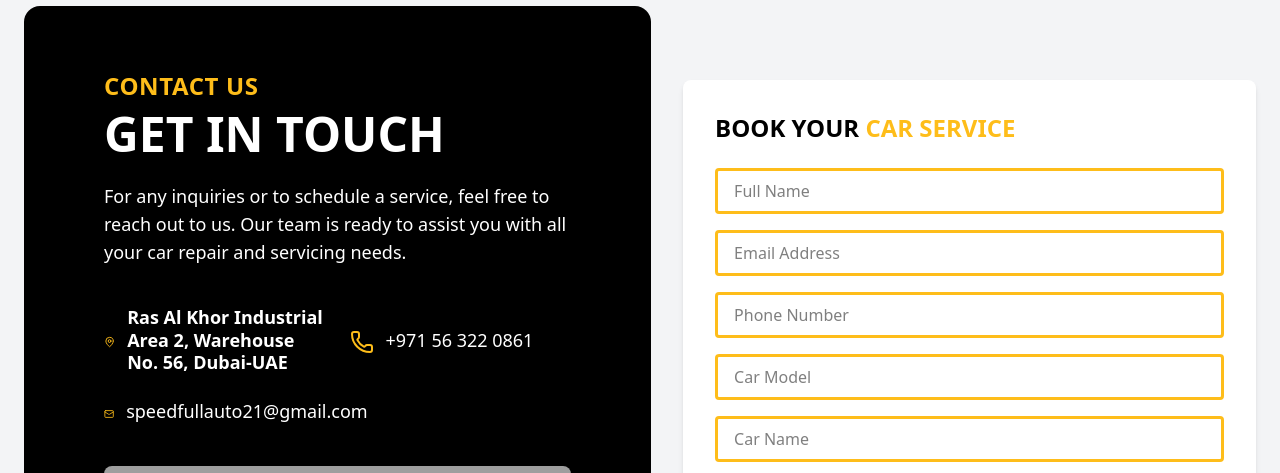
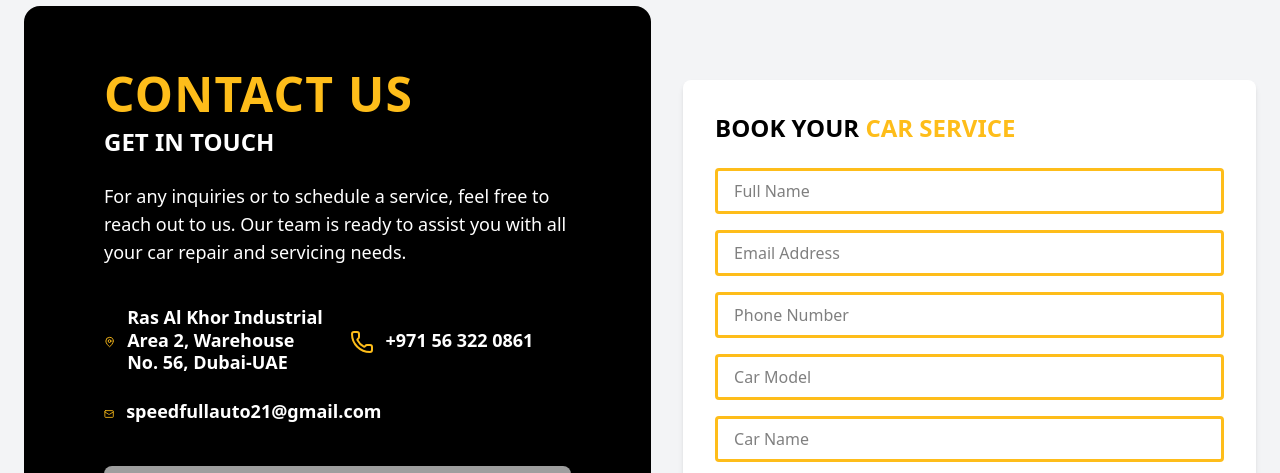
Before and after one commit to Vr7Rizwan/full-speed-auto, a Next.js app: page /contact in a window 1280 px wide. Shown: the part 154-627 px from the top of the page. Built offline with nearby package versions, Linux system fonts and the light colour scheme; no server answers; grey boxes are pictures that could not be loaded.

Commit message:
service banner change, about cards height, contactform headings fixed

```diff
--- a/app/components/About/Cards.tsx
+++ b/app/components/About/Cards.tsx
@@ -3,14 +3,17 @@ const Cards=()=>{
     return(
         <section className="py-10">
             <div className="w-[95%] mx-auto flex rounded-2xl bg-txtColor flex-col md:flex-row md:items-start justify-center px-4 gap-15 md:gap-20 flex-wrap py-12">
-                {
-                   cards.map((value,i)=>(
-            <div key={`${value} ${i}`} className="flex flex-col justify-center items-start w-full md:w-1/4 gap-3 px-6 py-6 md:px-8 md:py-6 border-secondary border rounded-2xl">
-                <img src={value.icon} alt="Error" className="w-20 invert"/>
-                <h1 className="subHeading font-medium text-primary">{value.heading}</h1>
-                <p className="normalText text-primary ">{value.description}</p>
-            </div>
-            ))}
+               {
+                    cards.map((value, i) => (
+                        <div
+                        key={`${value} ${i}`}
+                        className="flex flex-col justify-start items-start w-full lg:w-1/4 gap-3 px-6 py-6 md:px-8 md:py-6 border-secondary border rounded-2xl h-full">
+                        <img src={value.icon} alt="Error" className="w-20 invert" />
+                        <h1 className="subHeading font-medium text-primary">{value.heading}</h1>
+                        <p className="normalText text-primary">{value.description}</p>
+                        </div>
+                    ))
+                }
             </div>
         </section>
     )
--- a/app/components/CarWorkshopForm.tsx
+++ b/app/components/CarWorkshopForm.tsx
@@ -11,10 +11,10 @@ const CarWorkshopForm = () => {
         <div className="relative max-w-6xl mx-auto">
           <div>
             {/* Heading */}
-            <h4 className="text-secondary subHeading font-bold mb-2 tracking-wide">
+            <h4 className="text-secondary heading font-bold mb-2 tracking-wide">
               CONTACT US
             </h4>
-            <h2 className="heading font-extrabold mb-6">Get In Touch</h2>
+            <h2 className="subHeading font-extrabold mb-6">Get In Touch</h2>
             <p className="text-primary normalText max-w-2xl mb-10">
               For any inquiries or to schedule a service, feel free to reach out
               to us. Our team is ready to assist you with all your car repair
@@ -34,13 +34,13 @@ const CarWorkshopForm = () => {
             {/* Phone */}
             <div className="flex items-center gap-3">
               <Phone className="text-secondary mt-1" size={24} />
-              <p className="leading-tight normalText">+971 56 322 0861</p>
+              <p className="leading-tight normalText font-bold">+971 56 322 0861</p>
             </div>
 
             {/* Email */}
             <div className="flex items-center gap-3">
               <Mail className="text-secondary mt-1 w-[10%]" size={24} />
-              <p className="leading-tight normalText w-[90%]">
+              <p className="leading-tight normalText w-[90%] font-bold">
                 speedfullauto21@gmail.com
               </p>
             </div>
--- a/app/components/Services/Hero.tsx
+++ b/app/components/Services/Hero.tsx
@@ -17,12 +17,12 @@ const Hero = ({
 }) => {
   return (
     <div className="flex flex-col bg-gray-50 justify-center w-full px-4 md:px-6 gap-5  py-5 md:py-10 md:pt-30">
-      <div className="w-full flex flex-col lg:flex-row justify-center bg-gray-100 rounded-2xl gap-2 lg:my-5 md:gap-0">
+      <div className="w-full flex flex-col-reverse lg:flex-row justify-center bg-gray-100 rounded-2xl gap-2 lg:my-5 md:gap-0">
         <div className="w-full lg:w-[60%] flex flex-col px-5 py-5 lg:px-10 lg:py-10 ">
           <h2 className="subHeading text-txtColor font-semibold">{subheading}</h2>
           <p className="normalText text-justify pt-8">{description}</p>
         </div>
-        <div className="w-full lg:w-[40%] h-54 lg:h-auto flex justify-center md:justify-end bg-cover bg-center rounded-b-2xl lg:rounded-b-none lg:rounded-br-2xl lg:rounded-tr-2xl"
+        <div className="w-full lg:w-[40%] h-54 lg:h-auto flex justify-center md:justify-end bg-cover bg-center rounded-t-2xl lg:rounded-b-none lg:rounded-br-2xl lg:rounded-tr-2xl"
           style={{ backgroundImage: `url(${contentimg}` }}>
 
         </div>
```
Also changed, not shown: public/assets/services/discounting-mob.webp, public/assets/services/discounting.webp.
